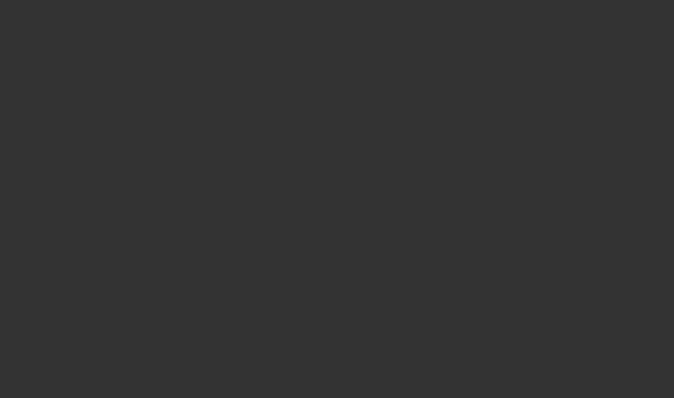
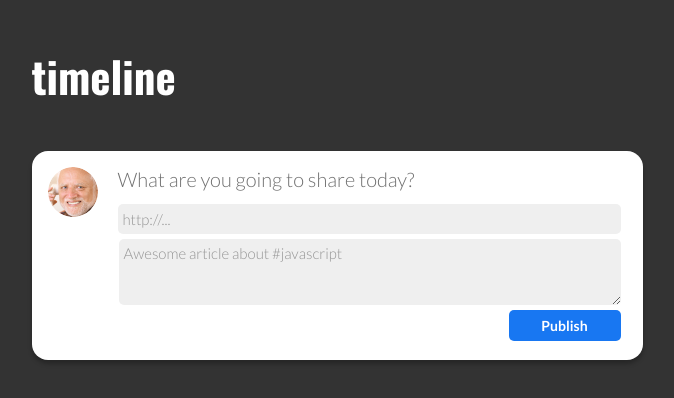
Before and after one commit to GabrielCardoz0/projeto18-Linkr-front, a React (Create React App) app: page /timeline in a window 1280 px wide. Before the commit this address had no page. Shown: the part 106-504 px from the top of the page, without its empty margins (303-977 px from the left). Built offline with nearby package versions, Linux system fonts and the light colour scheme; a web font is replaced by a local one.

Commit message:
feat: publish without token

```diff
--- a/package.json
+++ b/package.json
@@ -6,11 +6,14 @@
     "@testing-library/jest-dom": "^5.16.5",
     "@testing-library/react": "^13.4.0",
     "@testing-library/user-event": "^13.5.0",
+    "axios": "^1.2.2",
+    "joi": "^17.7.0",
     "react": "^18.2.0",
     "react-dom": "^18.2.0",
     "react-router-dom": "^6.6.1",
     "react-scripts": "5.0.1",
     "styled-components": "^5.3.6",
+    "sweetalert": "^2.1.2",
     "web-vitals": "^2.1.4"
   },
   "scripts": {
--- a/src/App.js
+++ b/src/App.js
@@ -1,6 +1,7 @@
 import { BrowserRouter, Route, Routes } from 'react-router-dom';
 import GlobalStyle from './assets/styles/GlobalStyle';
 import InitialPage from './pages/InitialPage';
+import TimelinePage from './pages/TimelinePage';
 
 function App() {
 	return (
@@ -9,6 +10,7 @@ function App() {
 			<BrowserRouter>
 				<Routes>
 					<Route path="/" element={<InitialPage />} />
+					<Route path="/timeline" element={<TimelinePage />} />
 				</Routes>
 			</BrowserRouter>
 		</>
--- /dev/null
+++ b/src/components/FillCard.js
@@ -0,0 +1,168 @@
+import styled from "styled-components"
+import linkr from "../assets/images/image 4.png"
+import { fillCardTitleColor, inputPost, placeholderColor, publishButtonColor } from "../constants/colors"
+import { baseFont } from "../constants/fonts"
+import { useState } from 'react'
+import axios from "axios"
+import swal from "sweetalert"
+import { URL, API_URL } from "../constants/urls"
+
+export default function FillCard() {
+    const [form, setForm] = useState({
+		url: '',
+		caption: ''
+	});
+	const [load, setLoad] = useState(false);
+
+    function fillForm(e) {
+		if (!load) {
+			const { name, value } = e.target;
+			const formContent = { ...form, [name]: value };
+			setForm(formContent);
+			console.log(formContent)
+		}
+	}
+
+    function sendPost() {
+		const URLpost = URL + 'posts';
+		console.log(form);
+		const promise = axios.post(URLpost, form);
+
+		setLoad(true);
+
+		promise.then((res) => {
+			setLoad(false);
+            window.location.reload(false);
+		});
+
+		promise.catch((err) => {
+			swal({
+				title: "Houve um erro ao publicar seu link",
+			});
+			setLoad(false);
+		});
+	}
+
+    return(
+        <>
+        <CardContainer>
+            <img src={linkr}></img>
+            <AlignBox>
+                <h2>What are you going to share today?</h2>
+                <InputUrl
+                placeholder="http://..."
+                name="url"
+                value={form.url}
+                onChange={fillForm}
+                type="text"
+                disabled={load && true}
+                load={load}
+                />
+                <InputCaption
+                placeholder="Awesome article about #javascript"
+                name="caption"
+                value={form.caption}
+                onChange={fillForm}
+                type="text"
+                disabled={load && true}
+                load={load}
+                />
+                <PublishButton onClick={sendPost}>
+                {load ? (
+						'Publishing...'
+					) : (
+						'Publish'
+					)}
+                </PublishButton>
+            </AlignBox>
+        </CardContainer>
+        </>
+    )
+}
+
+const CardContainer = styled.div`
+    width: 611px;
+    height: 209px;
+    background-color: white;
+    box-shadow: 0px 4px 4px rgba(0, 0, 0, 0.25);
+    border-radius: 16px;
+    box-sizing: border-box;
+    display: flex;
+    padding: 16px 22px 18px 16px;
+    justify-content: space-between;
+
+    & img{
+        width: 50px;
+        height: 50px;
+        border-radius: 26.5px;
+    }
+`
+const AlignBox = styled.div`
+    display: flex;
+    width: 503px;
+    flex-direction: column;
+    align-items: flex-end;
+    & h2 {
+    font-family: ${baseFont};
+    font-style: normal;
+    width: 503px;
+    font-weight: 300;
+    font-size: 20px;
+    line-height: 24px;
+    color: ${fillCardTitleColor};
+    }
+`
+const InputUrl = styled.input`
+    border: none;
+    box-sizing: border-box;
+    width: 503px;
+    height: 30px;
+    font-family: ${baseFont};
+    background-color: ${inputPost};
+    border-radius: 5px;
+    padding: 5px;
+    font-style: normal;
+    font-weight: 300;
+    font-size: 15px;
+    line-height: 18px;
+    margin-bottom: 5px;
+    margin-top: 13px;
+
+    ::placeholder{
+        color: ${placeholderColor};
+    }
+`
+const InputCaption = styled.textarea`
+    border: none;
+    box-sizing: border-box;
+    width: 502px;
+    height: 66px;
+    font-family: ${baseFont};
+    background-color: ${inputPost};
+    border-radius: 5px;
+    padding: 5px;
+    font-style: normal;
+    font-weight: 300;
+    font-size: 15px;
+    line-height: 18px;
+    margin-bottom: 5px;
+
+    ::placeholder{
+        color: ${placeholderColor};
+        height: 50px;
+    }
+`
+const PublishButton = styled.button`
+    width: 112px;
+    height: 31px;
+    text-align: center;
+    color: white;
+    font-family: ${baseFont};
+    font-style: normal;
+    font-weight: 700;
+    font-size: 14px;
+    line-height: 17px;
+    background-color: ${publishButtonColor};
+    border: none;
+    border-radius: 5px;
+`
--- a/src/constants/colors.js
+++ b/src/constants/colors.js
@@ -1 +1,5 @@
 export const buttonColor = '#1877F2'
+export const fillCardTitleColor = '#707070'
+export const inputPost = '#EFEFEF'
+export const placeholderColor = '#949494'
+export const publishButtonColor = '#1877F2'
--- a/src/constants/fonts.js
+++ b/src/constants/fonts.js
@@ -1 +1,3 @@
 export const logoFont = 'Passion One'
+export const titleFont = 'Oswald'
+export const baseFont = 'Lato'
--- a/src/constants/urls.js
+++ b/src/constants/urls.js
@@ -1 +1,2 @@
 export const URL = 'http://localhost:5000/';
+export const API_URL = 'https://projeto18-linkr-back.onrender.com/'
--- /dev/null
+++ b/src/pages/TimelinePage.js
@@ -0,0 +1,35 @@
+import styled from "styled-components"
+import FillCard from "../components/FillCard"
+import { titleFont } from "../constants/fonts"
+
+export default function TimelinePage() {
+    return(
+        <>
+        {/* missing NavBar */}
+        <TimelineContainer>
+        <Title>timeline</Title>
+        <FillCard/>
+        </TimelineContainer>
+
+        </>
+    )
+}
+
+const TimelineContainer = styled.div`
+    display: flex;
+    width: 100%;
+    flex-direction: column;
+    align-items: center;
+`
+
+const Title = styled.div`
+    font-family: ${titleFont};
+    font-style: normal;
+    font-weight: 700;
+    font-size: 43px;
+    line-height: 64px;
+    color: white;
+    margin-top: 150px;
+    margin-bottom: 43px;
+    width: 611px;
+`
```
Also changed, not shown: src/assets/images/image 4.png (added), 1 other file (tests, documents, lock files or other folders).
